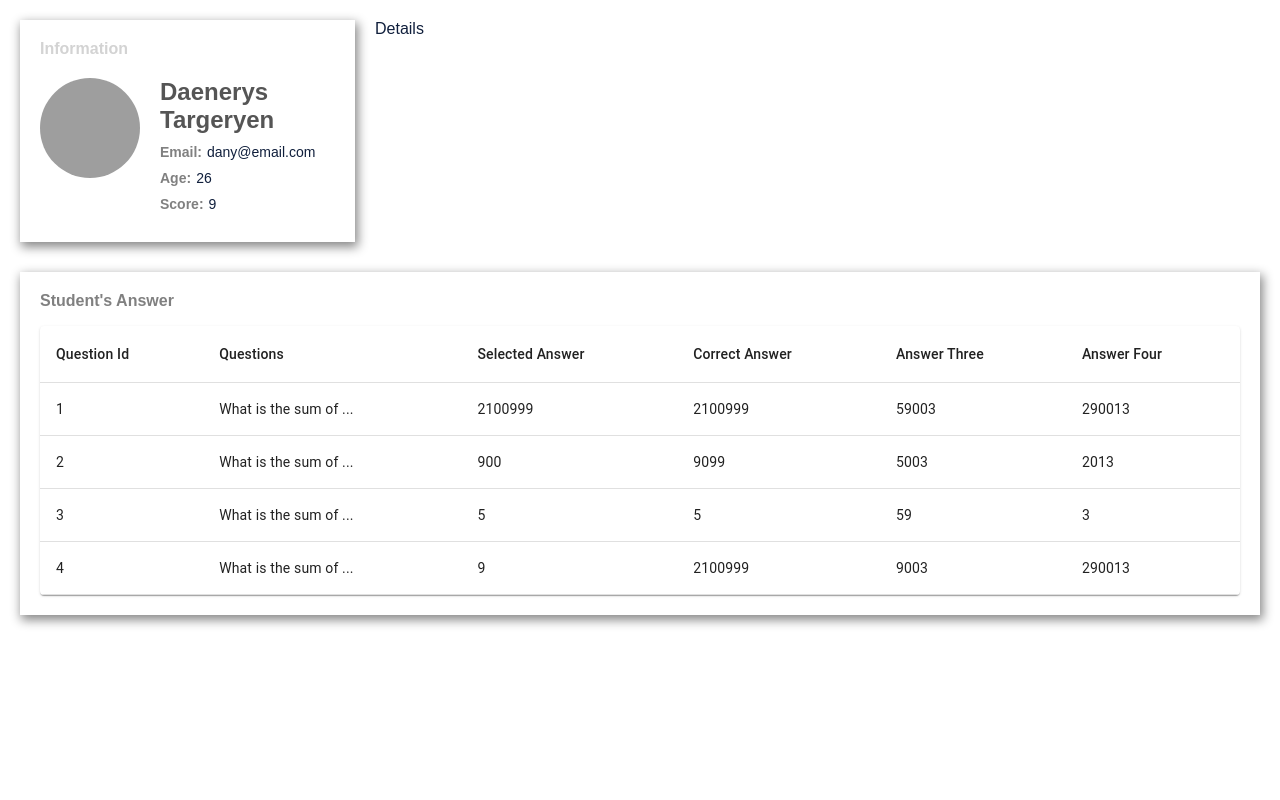
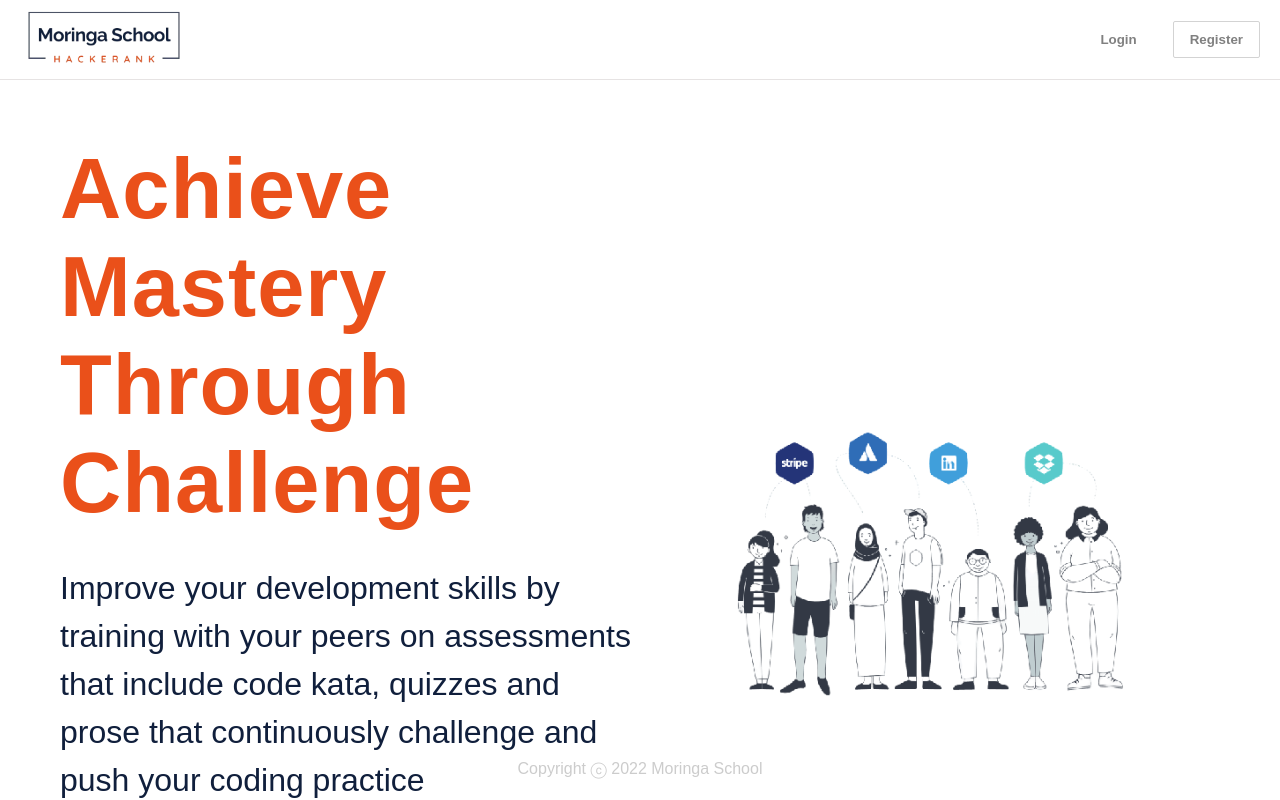
Before and after one commit to TheEmerald001/Moringa-Hackerank, a React (Create React App) app in the folder client/: page / in a window 1280 px wide. Shown: the top 800 px of the page. Built offline with nearby package versions, Linux system fonts and the light colour scheme; grey boxes are pictures that could not be loaded.

Commit message:
Add the route of the single page and list page in the app component

```diff
--- a/client/src/components/App.js
+++ b/client/src/components/App.js
@@ -1,15 +1,13 @@
 import { BrowserRouter as Router, Route, Routes } from "react-router-dom";
 import Assesments from "../pages/Assesments";
 import Home from "../pages/Home";
-import List from "../pages/List";
-import Single from "../pages/Single";
 
 function App() {
   return (
     <Router>
       <Routes>
         <Route path="/">
-          <Route index element={<Single />} />
+          <Route index element={<Home />} />
         </Route>
         <Route path="/assesments">
           <Route index element={<Assesments />} />
```
